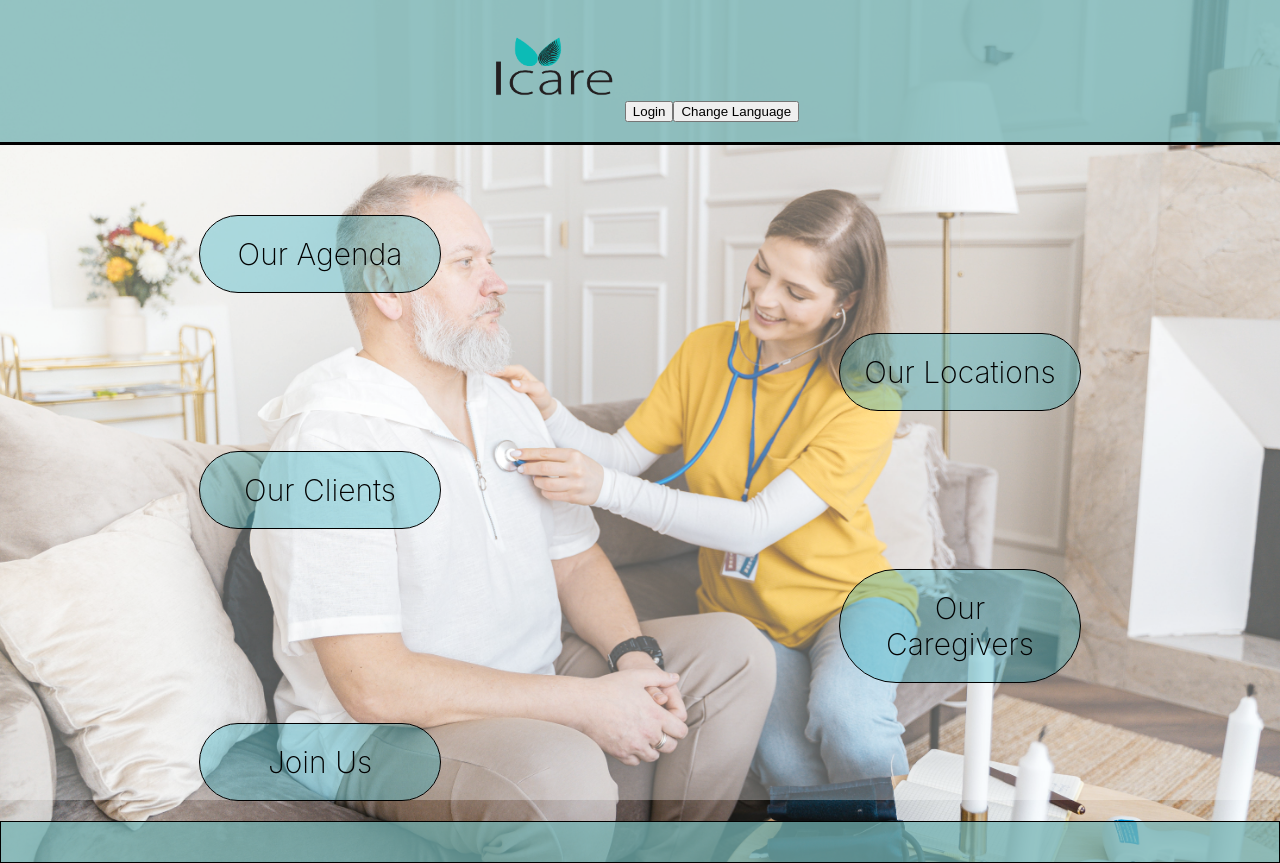
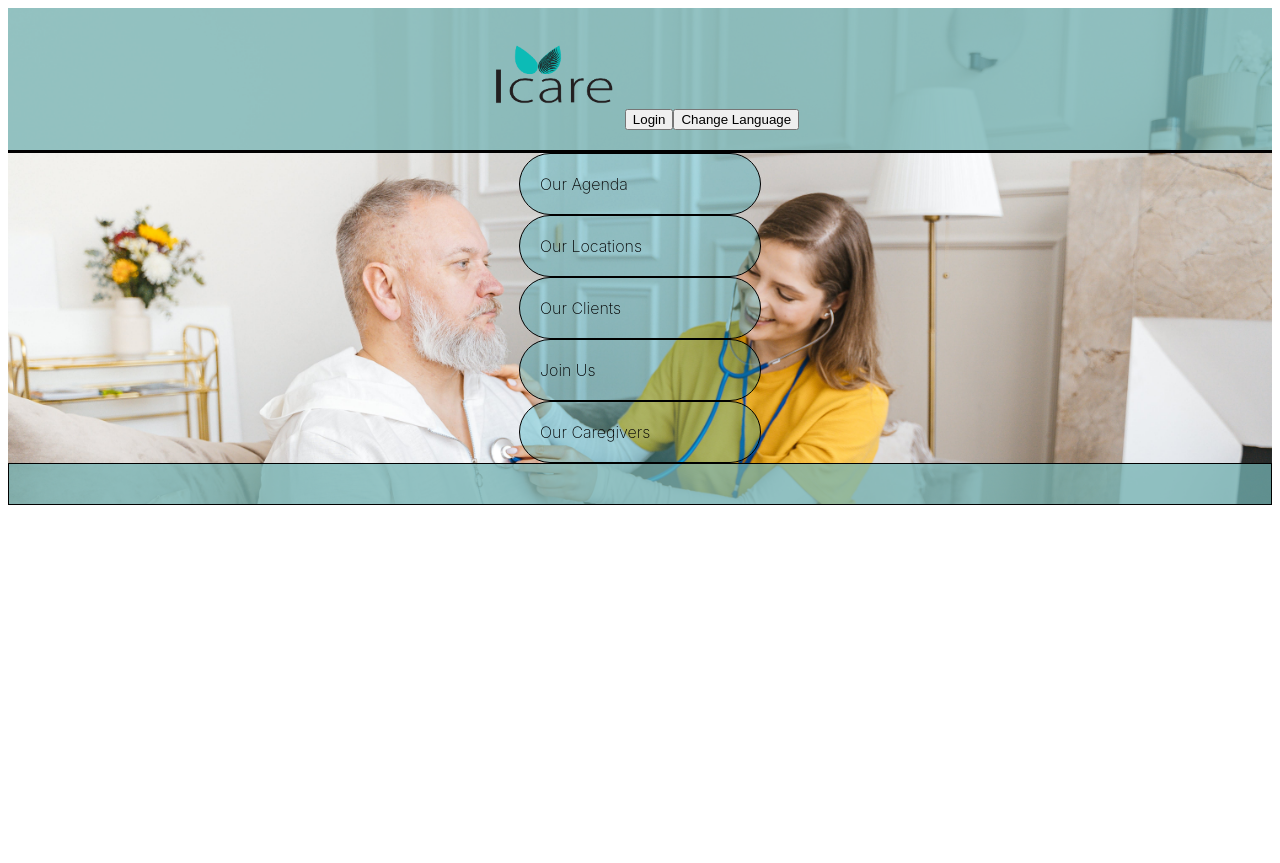
Before and after one commit to KasiaRaven26/Icare, a React (Vite) app in the folder Icare_app/: page / in a window 1280 px wide. After the commit the page ends 800 px from the top, so only its background shows below. Built offline with nearby package versions, Linux system fonts and the light colour scheme.

Commit message:
removed things

```diff
--- a/Icare_app/src/App.jsx
+++ b/Icare_app/src/App.jsx
@@ -10,7 +10,7 @@ function App() {
     <BrowserRouter>
       <Routes>
         <Route path="/" element={<HomePage />}/>
-        <Route path="/client" element={<ClientHomePage />}/>
+        {/* <Route path="/client" element={<ClientHomePage />}/> */}
       </Routes>
     </BrowserRouter>
   );
--- a/Icare_app/src/client/Card.css
+++ b/Icare_app/src/client/Card.css
@@ -11,7 +11,7 @@
     background-color:#eefbff;
     border: 3px solid rgb(50, 81, 100);
   }
-h1 {
+.h1 {
     text-align: center;
         /* display: inline-block;
     position: relative; */
@@ -19,7 +19,7 @@ h1 {
     text-decoration: none;
     cursor: pointer;
 }
-a::after {
+.a::after {
     content: '';
     position: absolute;
     width: 100%;
@@ -33,17 +33,17 @@ a::after {
     transition: transform 0.25s ease-out;
     cursor: pointer;
   }
-  a:hover::after {
+  .a:hover::after {
     transform: scaleX(1);
     transform-origin: bottom left;
   }
-  a {
+  .a {
     display: inline-block;
     position: relative;
     color: #0087ca;
     text-decoration: none;
   }
-  a:hover {
+  .a:hover {
 
     color: #006394;
 
--- a/Icare_app/src/client/Card.jsx
+++ b/Icare_app/src/client/Card.jsx
@@ -6,7 +6,7 @@ import "./Card.css";
 const Card = (props) => {
   return (
     <div className="card">
-      <h1><a>{props.children}</a></h1>
+      <h1 className="h1"><a className="a">{props.children}</a></h1>
     </div>
   );
 };
--- a/Icare_app/src/components/ContetItems/Content.jsx
+++ b/Icare_app/src/components/ContetItems/Content.jsx
@@ -1,7 +1,7 @@
 import { Outlet, Link } from "react-router-dom";
 import carer from "./carer.jpg";
 import { ContentItem } from "./ContentItem";
-import "./Content.css";
+// import "./Content.css";
 import { useState } from "react";
 import { Modal } from "../Modal/Modal";
 import { ModalContent } from "../Modal/ModalContent";
--- a/Icare_app/src/components/Modal/Modal.css
+++ b/Icare_app/src/components/Modal/Modal.css
@@ -1,16 +1,3 @@
-body {
-  margin: 0;
-  font-family: -apple-system, BlinkMacSystemFont, "Segoe UI", "Roboto", "Oxygen",
-    "Ubuntu", "Cantarell", "Fira Sans", "Droid Sans", "Helvetica Neue",
-    sans-serif;
-  -webkit-font-smoothing: antialiased;
-  -moz-osx-font-smoothing: grayscale;
-}
-
-code {
-  font-family: source-code-pro, Menlo, Monaco, Consolas, "Courier New",
-    monospace;
-}
 
 .click-button {
   display: flex;
--- a/Icare_app/src/components/Modal/ModalContent.css
+++ b/Icare_app/src/components/Modal/ModalContent.css
@@ -1,16 +1,3 @@
-body {
-  margin: 0;
-  font-family: -apple-system, BlinkMacSystemFont, "Segoe UI", "Roboto", "Oxygen",
-    "Ubuntu", "Cantarell", "Fira Sans", "Droid Sans", "Helvetica Neue",
-    sans-serif;
-  -webkit-font-smoothing: antialiased;
-  -moz-osx-font-smoothing: grayscale;
-}
-
-code {
-  font-family: source-code-pro, Menlo, Monaco, Consolas, "Courier New",
-    monospace;
-}
 .button {
   padding-top: 0.375rem;
   padding-bottom: 0.375rem;
```
